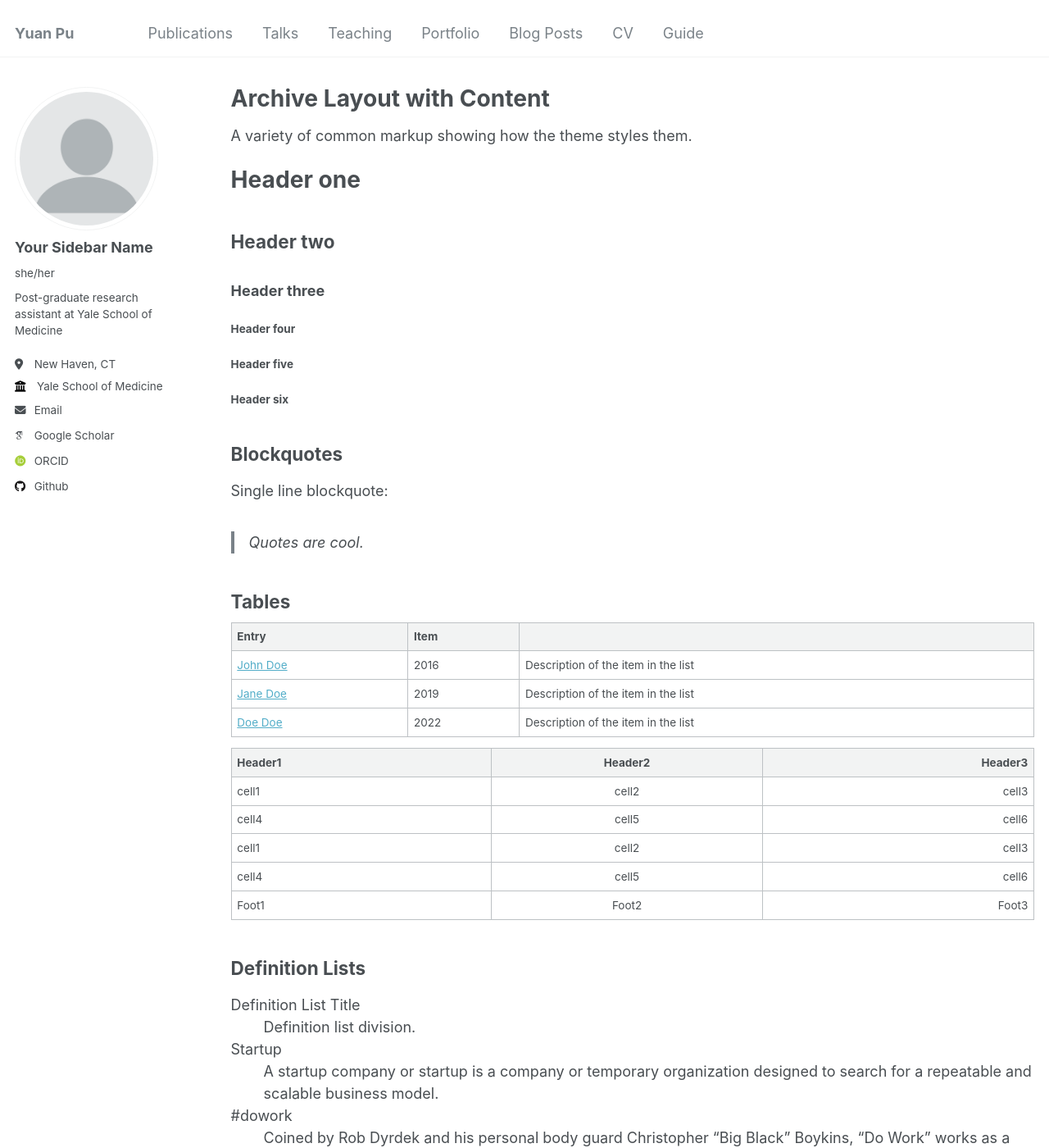
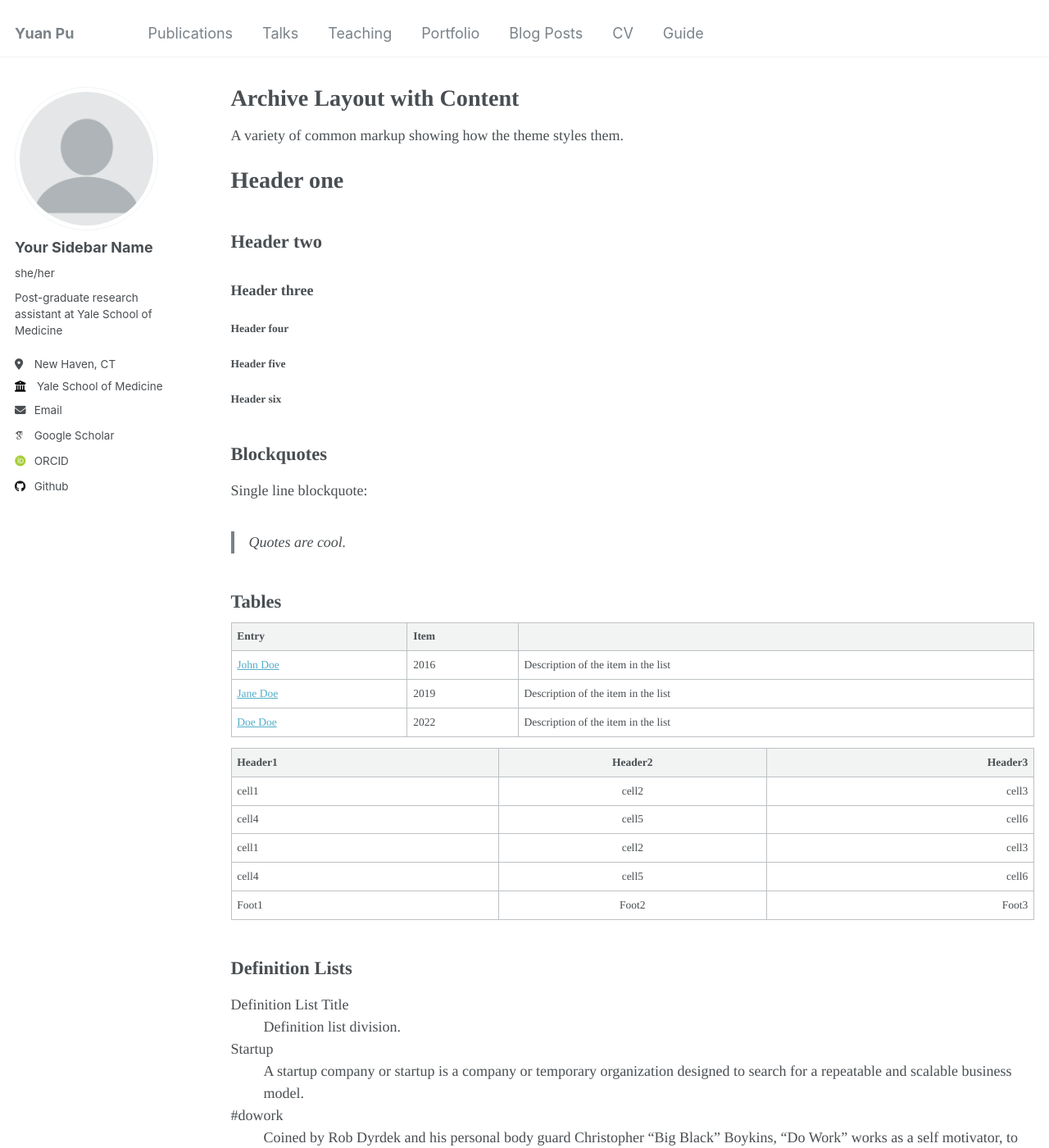
Before and after one commit to yuan-pu/yuan-pu_academicPages, a Jekyll site: the page built from _pages/archive-layout-with-content.md, in a window 1280 px wide and 1400 px high. Shown: the whole window at 82% size. Built offline with Jekyll 4.4.1, drawn with Linux system fonts in a browser that asks for light colours; some web fonts are replaced.

Commit message:
variables - change font

```diff
--- a/_sass/_variables.scss
+++ b/_sass/_variables.scss
@@ -13,7 +13,7 @@ $paragraph-indent           : false; // true, false (default)
 $indent-var                 : 1.3em;
 
 /* system typefaces */
-$serif                      : Georgia, Times, serif;
+$serif                      : "Merriweather", Times, serif;
 $sans-serif                 : -apple-system, ".SFNSText-Regular", "San Francisco", "Roboto", "Segoe UI", "Helvetica Neue", "Lucida Grande", Arial, sans-serif;
 $monospace                  : Monaco, Consolas, "Lucida Console", monospace;
 
@@ -28,8 +28,8 @@ $bodoni                     : "Bodoni MT", serif;
 $calisto                    : "Calisto MT", serif;
 $garamond                   : Garamond, serif;
 
-$global-font-family         : $sans-serif;
-$header-font-family         : $sans-serif;
+$global-font-family         : $serif; // sans-serif or serif
+$header-font-family         : $serif; // sans-serif or serif
 $caption-font-family        : $serif;
 
 /* type scale */
```
